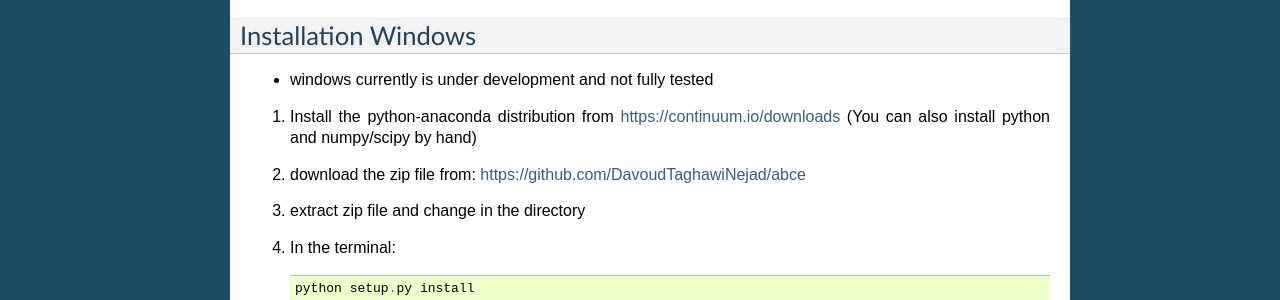
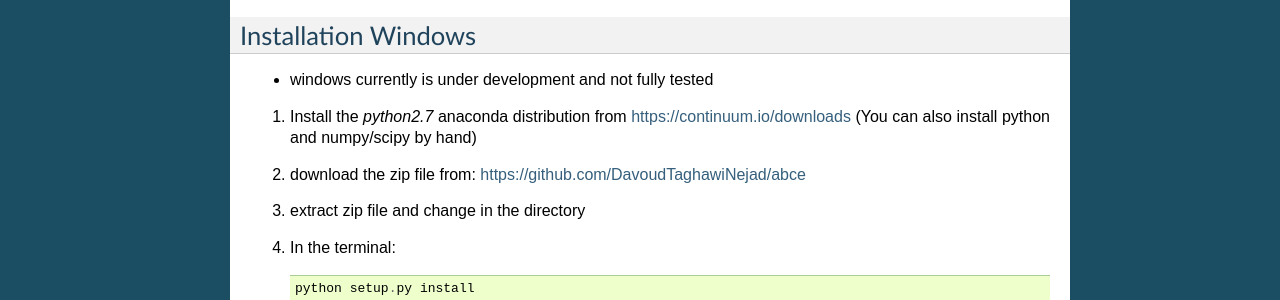
Before and after one commit to AB-CE/abce, a Sphinx documentation site: the page built from doc/installation.rst, in a window 1280 px wide. Shown: the part 716-1016 px from the top of the page. Built offline with Sphinx 7.4.7, drawn with Linux system fonts in a browser that asks for light colours.

Commit message:
make python2.7 explicit in installation.rst

```diff
--- a/doc/installation.rst
+++ b/doc/installation.rst
@@ -44,7 +44,7 @@ Installation Windows
 
 - windows currently is under development and not fully tested
 
-1. Install the python-anaconda distribution from https://continuum.io/downloads
+1. Install the *python2.7* anaconda distribution from https://continuum.io/downloads
    (You can also install python and numpy/scipy by hand)
 
 2. download the zip file from: https://github.com/DavoudTaghawiNejad/abce
```
